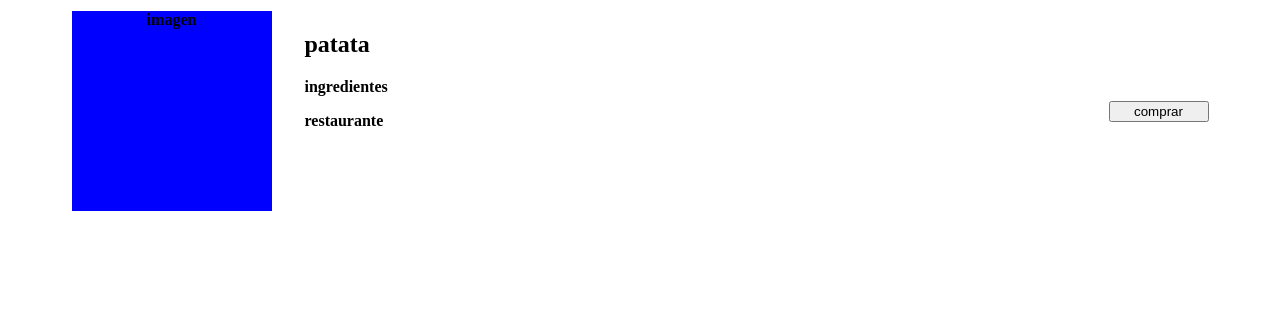
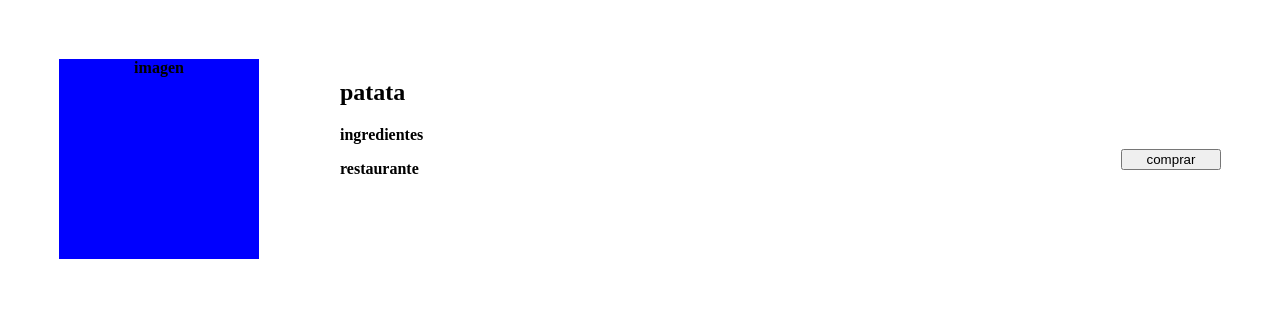
Before and after one commit to SlimeB/Alimentacion_Santiago, a Django app: template templates/main/home.html in a window 1280 px wide. Shown: the top 309 px of the page. Run offline with Django 4.2, Linux system fonts and the light colour scheme; the template is opened without the code that fills it: most values are stand-ins (such as "Sample title", 1, 10 or a date in 2020); lists and menus that the app fills with data are empty.

Commit message:
tabla completa

```diff
--- a/templates/main/home.html
+++ b/templates/main/home.html
@@ -5,8 +5,9 @@
 {% endblock title %}
 
 {% block content %}
-    <table style="margin-left: auto; margin-right: auto;">
-        <tr>
+    <table cell style="margin-left: auto; margin-right: auto; border-spacing: 50px;">
+        {% for i in n %}
+            <tr >
                 <th>
                     <div id="imagen" style="width: 200px; height: 200px; background-color: blue;">
                         imagen
@@ -31,5 +32,6 @@
                     </button>
                 </th>
             </tr>
+        {% endfor %}
     </table>
 {% endblock content %}
```
Lines whose indentation alone changed are shown as unchanged.
